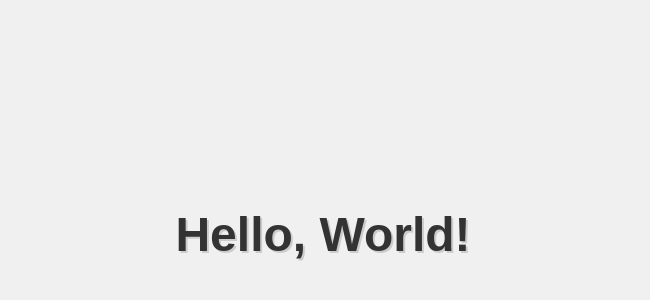
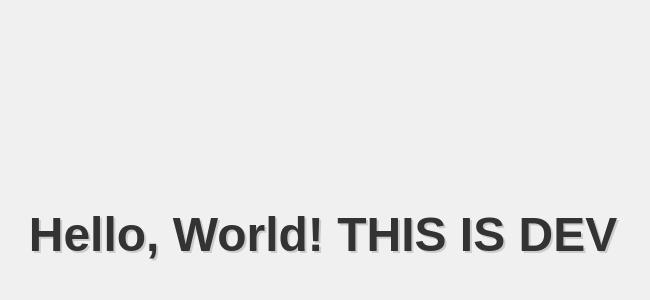
Before and after one commit to SHINIGAMI0307/hello-world, a plain HTML site: page index.html in a window 1280 px wide. Shown: the part 166-466 px from the top of the page, without its empty margins (317-967 px from the left). Drawn offline with Linux system fonts and the light colour scheme.

Commit message:
Update index.html

```diff
--- a/index.html
+++ b/index.html
@@ -22,6 +22,6 @@
     </style>
 </head>
 <body>
-    <h1>Hello, World!</h1>
+    <h1>Hello, World! THIS IS DEV</h1>
 </body>
 </html>
```
